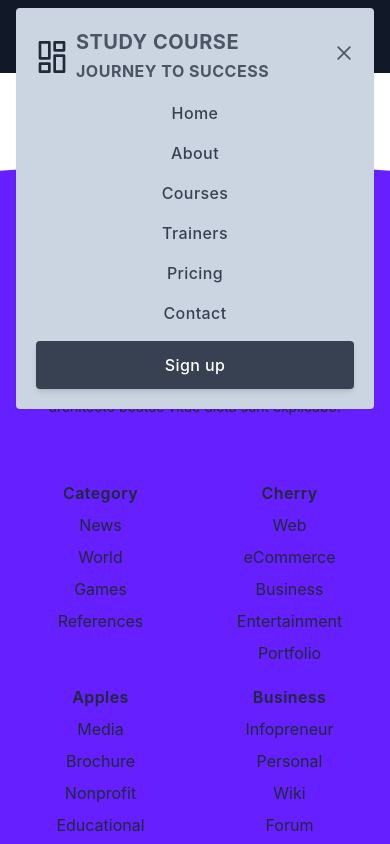
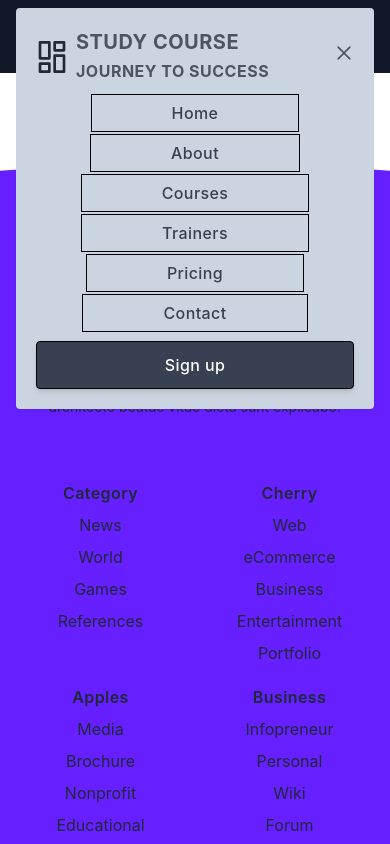
Before and after one commit to skmamunkhan072/b610_learning_platform_client_side_skmamunkhan072, a React (Create React App) app: page / in a window 390 px wide. Both pictures are taken after a click on the button 360 px from the left and 36 px from the top of the page. Shown: the top 844 px of the page. Built offline with nearby package versions, Linux system fonts and the light colour scheme.

Commit message:
react icon install

```diff
--- a/package.json
+++ b/package.json
@@ -9,6 +9,7 @@
     "daisyui": "^2.33.0",
     "react": "^18.2.0",
     "react-dom": "^18.2.0",
+    "react-icons": "^4.6.0",
     "react-router-dom": "^6.4.2",
     "react-scripts": "5.0.1",
     "web-vitals": "^2.1.0"
--- a/src/components/share/Header/Header.css
+++ b/src/components/share/Header/Header.css
@@ -4,3 +4,8 @@
   top: 0;
   left: 0;
 }
+
+.mobile_menu_list li a {
+  padding: 0.5rem 5rem;
+  border: 1px solid black;
+}
--- a/src/components/share/Header/Header.jsx
+++ b/src/components/share/Header/Header.jsx
@@ -4,6 +4,10 @@ import "./Header.css";
 
 const Header = () => {
   const [isMenuOpen, setIsMenuOpen] = useState(false);
+  const handelMobileMenu = (event) => {
+    event.target = setIsMenuOpen(false);
+    console.log(event.target);
+  };
   return (
     <div className="bg-gray-900 mb-5">
       <div className="px-4 py-2 mx-auto sm:max-w-xl md:max-w-full lg:max-w-screen-xl md:px-24 lg:px-8">
@@ -149,7 +153,10 @@ const Header = () => {
                     </div>
                   </div>
                   <nav>
-                    <ul className="space-y-4">
+                    <ul
+                      onClick={handelMobileMenu}
+                      className="space-y-4 mobile_menu_list"
+                    >
                       <li>
                         <Link
                           to="/home"
```
Also changed, not shown: 2 other files (tests, documents, lock files or other folders).
